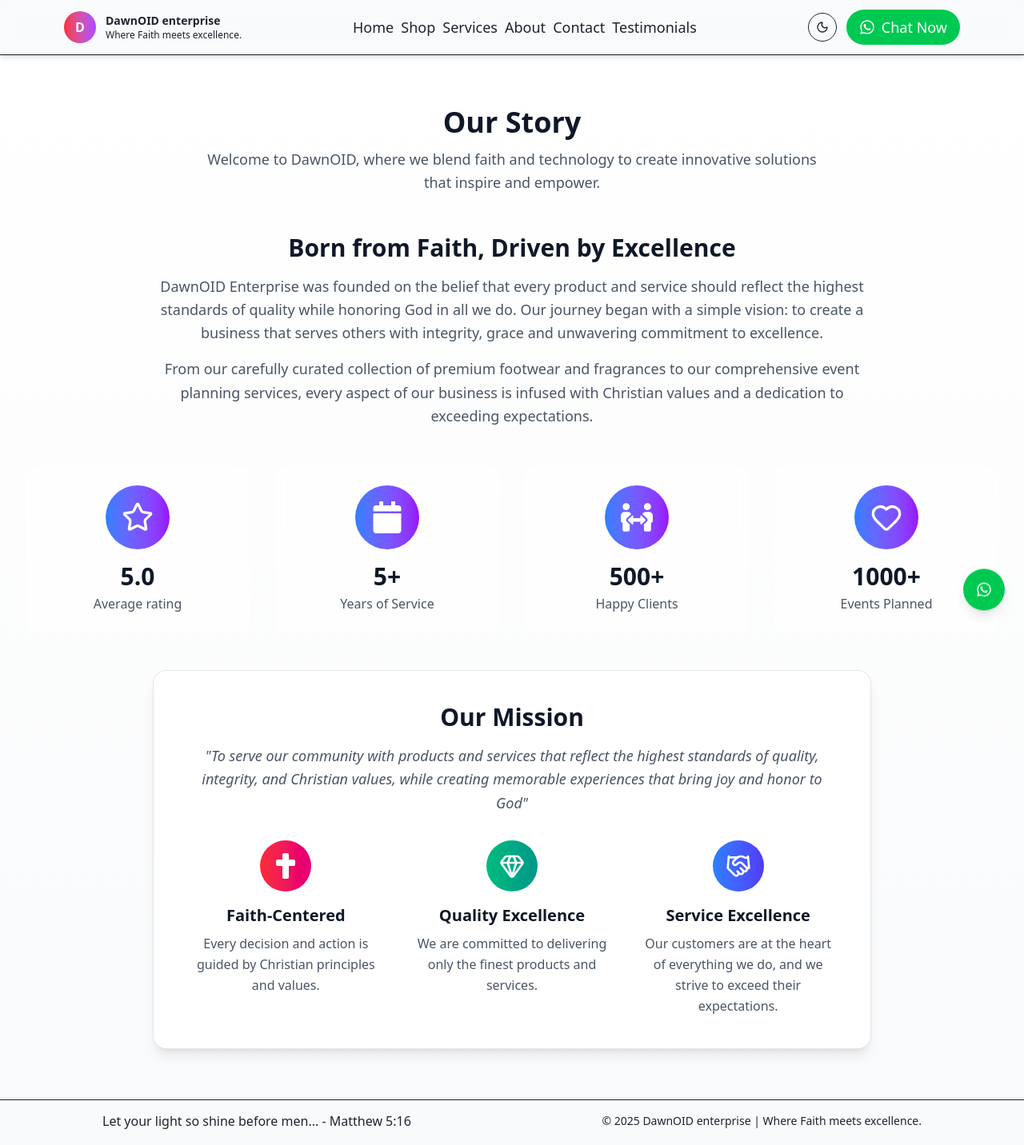
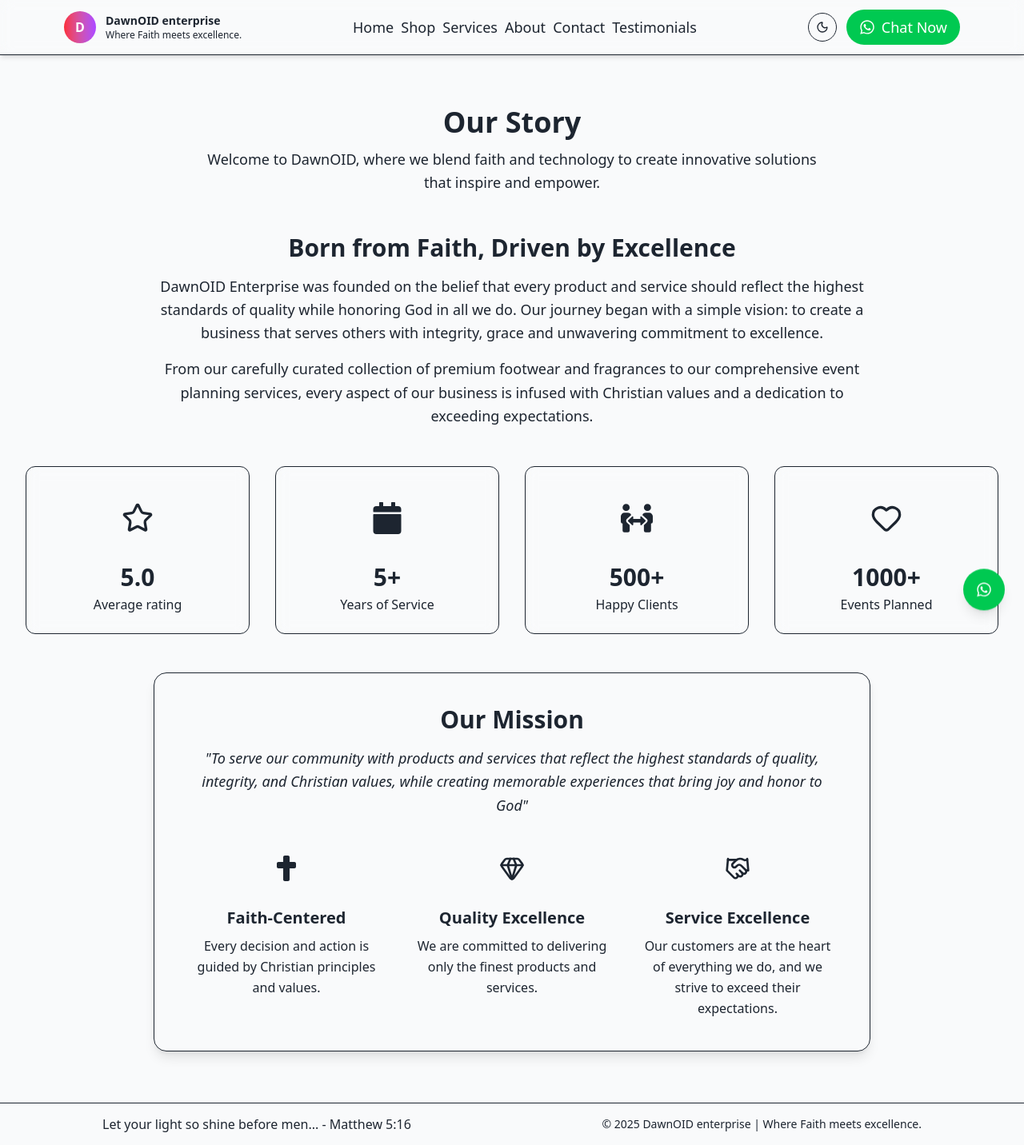
Before and after one commit to tedph-cyber/dawnoid, a Next.js app: page /about in a window 1280 px wide. Shown: the whole page at 80% size. Built offline with nearby package versions, Linux system fonts and the light colour scheme.

Commit message:
modified:   components/About.tsx 	modified:   components/Banner.tsx

```diff
--- a/components/About.tsx
+++ b/components/About.tsx
@@ -27,14 +27,14 @@
   ];
 
   return (
-    <section className="py-8 sm:py-12 lg:py-16 bg-linear-to-b from-white to-gray-50 dark:from-gray-900 dark:to-gray-800">
+    <section className="py-8 sm:py-12 lg:py-16 bg-linear-to-b from-background to-muted/30">
       <div className="max-w-7xl mx-auto px-4 sm:px-6 lg:px-8">
         {/* Header Section */}
         <div className="text-center mb-8 sm:mb-12">
-          <h2 className="text-2xl sm:text-3xl lg:text-4xl font-extrabold text-gray-900 dark:text-gray-100 mb-3">
+          <h2 className="text-2xl sm:text-3xl lg:text-4xl font-extrabold text-foreground mb-3">
             Our Story
           </h2>
-          <p className="text-sm sm:text-base lg:text-lg text-gray-600 dark:text-gray-300 max-w-3xl mx-auto leading-relaxed">
+          <p className="text-sm sm:text-base lg:text-lg text-muted-foreground max-w-3xl mx-auto leading-relaxed">
             Welcome to DawnOID, where we blend faith and technology to create
             innovative solutions that inspire and empower.
           </p>
@@ -43,10 +43,10 @@
         {/* Main Content */}
         <div className="space-y-6 sm:space-y-8 mb-8 sm:mb-12">
           <div className="text-center">
-            <h3 className="text-xl sm:text-2xl lg:text-3xl font-bold text-gray-900 dark:text-gray-100 mb-4">
+            <h3 className="text-xl sm:text-2xl lg:text-3xl font-bold text-foreground mb-4">
               Born from Faith, Driven by Excellence
             </h3>
-            <div className="space-y-4 text-sm sm:text-base lg:text-lg text-gray-600 dark:text-gray-300 max-w-4xl mx-auto leading-relaxed">
+            <div className="space-y-4 text-sm sm:text-base lg:text-lg text-muted-foreground max-w-4xl mx-auto leading-relaxed">
               <p>
                 DawnOID Enterprise was founded on the belief that every product and
                 service should reflect the highest standards of quality while honoring
@@ -69,15 +69,15 @@
             {successMetrics.map((metric, index) => (
               <div
                 key={metric.title}
-                className="flex flex-col items-center text-center p-4 sm:p-6 rounded-xl bg-white/50 dark:bg-gray-800/50 backdrop-blur-sm hover:bg-white dark:hover:bg-gray-800 transition-all duration-300 hover:shadow-lg"
+                className="flex flex-col items-center text-center p-4 sm:p-6 rounded-xl bg-card/50 backdrop-blur-sm hover:bg-card transition-all duration-300 hover:shadow-lg border border-border/50"
               >
-                <div className="w-12 h-12 sm:w-16 sm:h-16 lg:w-20 lg:h-20 flex items-center justify-center rounded-full bg-linear-to-r from-blue-500 to-purple-600 text-white mb-3 sm:mb-4">
+                <div className="w-12 h-12 sm:w-16 sm:h-16 lg:w-20 lg:h-20 flex items-center justify-center rounded-full bg-linear-to-r from-primary to-secondary text-primary-foreground mb-3 sm:mb-4">
                   <metric.icon className="w-6 h-6 sm:w-8 sm:h-8 lg:w-10 lg:h-10" />
                 </div>
-                <h3 className="text-xl sm:text-2xl lg:text-3xl font-bold text-gray-900 dark:text-gray-100 mb-1">
+                <h3 className="text-xl sm:text-2xl lg:text-3xl font-bold text-foreground mb-1">
                   {metric.title}
                 </h3>
-                <p className="text-xs sm:text-sm lg:text-base text-gray-600 dark:text-gray-300 font-medium">
+                <p className="text-xs sm:text-sm lg:text-base text-muted-foreground font-medium">
                   {metric.subtitle}
                 </p>
               </div>
@@ -87,12 +87,12 @@
 
         {/* Mission Card */}
         <div className="max-w-4xl mx-auto">
-          <Card className="p-6 sm:p-8 lg:p-10 rounded-2xl bg-white dark:bg-gray-800 shadow-lg hover:shadow-xl transition-all duration-300 border-0 ring-1 ring-gray-200 dark:ring-gray-700">
+          <Card className="p-6 sm:p-8 lg:p-10 rounded-2xl bg-card shadow-lg hover:shadow-xl transition-all duration-300 border-border">
             <div className="text-center mb-6 sm:mb-8">
-              <h3 className="text-xl sm:text-2xl lg:text-3xl font-bold text-gray-900 dark:text-gray-100 mb-4">
+              <h3 className="text-xl sm:text-2xl lg:text-3xl font-bold text-foreground mb-4">
                 Our Mission
               </h3>
-              <p className="text-sm sm:text-base lg:text-lg text-gray-600 dark:text-gray-300 leading-relaxed italic">
+              <p className="text-sm sm:text-base lg:text-lg text-muted-foreground leading-relaxed italic">
                 "To serve our community with products and services that reflect the
                 highest standards of quality, integrity, and Christian values, while
                 creating memorable experiences that bring joy and honor to God"
@@ -101,39 +101,39 @@
 
             <div className="grid grid-cols-1 sm:grid-cols-3 gap-6 sm:gap-8">
               <div className="text-center group">
-                <div className="w-12 h-12 sm:w-16 sm:h-16 mx-auto mb-3 sm:mb-4 flex items-center justify-center rounded-full bg-linear-to-r from-red-500 to-pink-600 text-white group-hover:scale-110 transition-transform duration-300">
+                <div className="w-12 h-12 sm:w-16 sm:h-16 mx-auto mb-3 sm:mb-4 flex items-center justify-center rounded-full bg-linear-to-r from-primary to-accent text-primary-foreground group-hover:scale-110 transition-transform duration-300">
                   <FaCross className="w-6 h-6 sm:w-8 sm:h-8" />
                 </div>
-                <h4 className="text-lg sm:text-xl font-bold text-gray-900 dark:text-gray-100 mb-2">
+                <h4 className="text-lg sm:text-xl font-bold text-foreground mb-2">
                   Faith-Centered
                 </h4>
-                <p className="text-sm sm:text-base text-gray-600 dark:text-gray-300 leading-relaxed">
+                <p className="text-sm sm:text-base text-muted-foreground leading-relaxed">
                   Every decision and action is guided by Christian principles and
                   values.
                 </p>
               </div>
 
               <div className="text-center group">
-                <div className="w-12 h-12 sm:w-16 sm:h-16 mx-auto mb-3 sm:mb-4 flex items-center justify-center rounded-full bg-linear-to-r from-emerald-500 to-teal-600 text-white group-hover:scale-110 transition-transform duration-300">
+                <div className="w-12 h-12 sm:w-16 sm:h-16 mx-auto mb-3 sm:mb-4 flex items-center justify-center rounded-full bg-linear-to-r from-secondary to-primary text-primary-foreground group-hover:scale-110 transition-transform duration-300">
                   <GemIcon className="w-6 h-6 sm:w-8 sm:h-8" />
                 </div>
-                <h4 className="text-lg sm:text-xl font-bold text-gray-900 dark:text-gray-100 mb-2">
+                <h4 className="text-lg sm:text-xl font-bold text-foreground mb-2">
                   Quality Excellence
                 </h4>
-                <p className="text-sm sm:text-base text-gray-600 dark:text-gray-300 leading-relaxed">
+                <p className="text-sm sm:text-base text-muted-foreground leading-relaxed">
                   We are committed to delivering only the finest products and
                   services.
                 </p>
               </div>
 
               <div className="text-center group">
-                <div className="w-12 h-12 sm:w-16 sm:h-16 mx-auto mb-3 sm:mb-4 flex items-center justify-center rounded-full bg-linear-to-r from-blue-500 to-indigo-600 text-white group-hover:scale-110 transition-transform duration-300">
+                <div className="w-12 h-12 sm:w-16 sm:h-16 mx-auto mb-3 sm:mb-4 flex items-center justify-center rounded-full bg-linear-to-r from-accent to-secondary text-primary-foreground group-hover:scale-110 transition-transform duration-300">
                   <Handshake className="w-6 h-6 sm:w-8 sm:h-8" />
                 </div>
-                <h4 className="text-lg sm:text-xl font-bold text-gray-900 dark:text-gray-100 mb-2">
+                <h4 className="text-lg sm:text-xl font-bold text-foreground mb-2">
                   Service Excellence
                 </h4>
-                <p className="text-sm sm:text-base text-gray-600 dark:text-gray-300 leading-relaxed">
+                <p className="text-sm sm:text-base text-muted-foreground leading-relaxed">
                   Our customers are at the heart of everything we do, and we
                   strive to exceed their expectations.
                 </p>
--- a/components/Banner.tsx
+++ b/components/Banner.tsx
@@ -59,7 +59,7 @@
           </Button>
           <Button className="rounded-full h-12 text-xl font-bold border border-border bg-card text-card-foreground hover:bg-accent hover:text-accent-foreground">
             <MdEventAvailable className="mr-2 text-2xl" />
-            <a href="/book">Book us</a>
+            <a href="/services">Book us</a>
           </Button>
         </motion.div>
       </motion.div>
```
